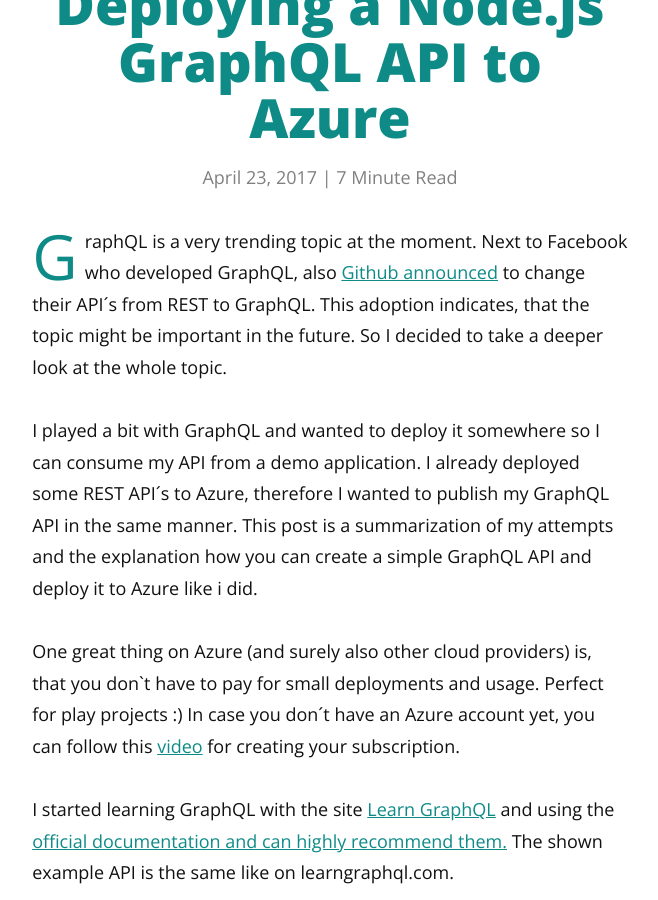
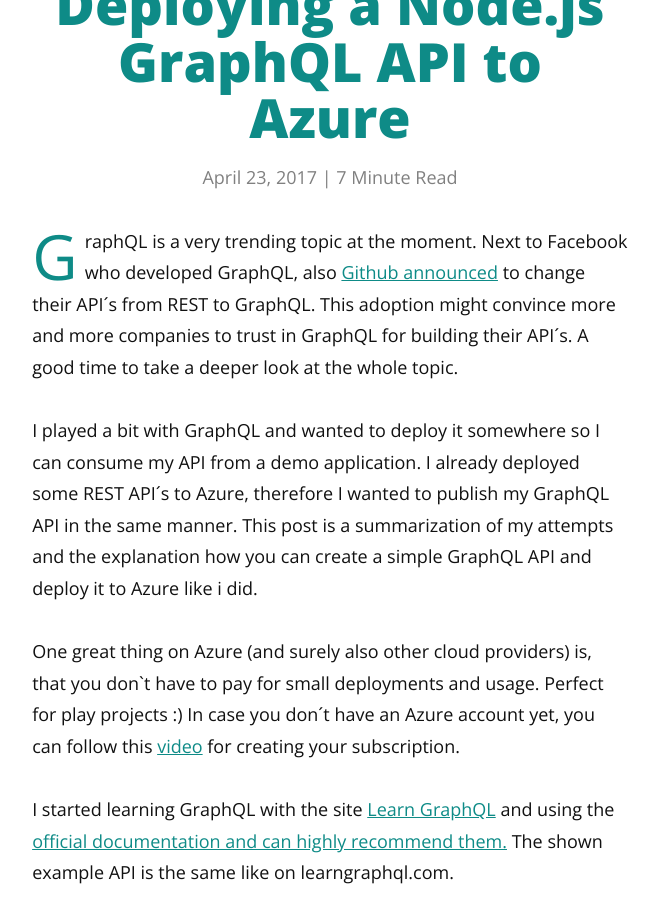
Before and after one commit to kabaehr/kabaehr.github.io, a Jekyll site: the page built from _posts/2017-04-23-deploying-a-node.js-graphql-api-to-azure.md, in a window 1280 px wide and 900 px high, scrolled down 334 px. Shown: the whole window, without its empty margins (310-968 px from the left). Built offline with Jekyll 4.4.1, drawn with Linux system fonts in a browser that asks for light colours; nearby versions of some CDN libraries.

Commit message:
changed the intro text

```diff
--- a/_posts/2017-04-23-deploying-a-node.js-graphql-api-to-azure.md
+++ b/_posts/2017-04-23-deploying-a-node.js-graphql-api-to-azure.md
@@ -8,7 +8,7 @@
 
 
 <span class="dropcap">G</span>raphQL is a very trending topic at the moment. Next to Facebook who developed GraphQL, also <a href="https://githubengineering.com/the-github-graphql-api/
-" title="link to announcement"> Github announced</a> to change their API´s from REST to GraphQL. This adoption indicates, that the topic might be important in the future. So I decided to take a deeper look at the whole topic.
+" title="link to announcement"> Github announced</a> to change their API´s from REST to GraphQL. This adoption might convince more and more companies to trust in GraphQL for building their API´s. A good time to take a deeper look at the whole topic.
 
 I played a bit with GraphQL and wanted to deploy it somewhere so I can consume my API from a demo application. I already deployed some REST API´s to Azure, therefore I wanted to publish my GraphQL API in the same manner. This post is a summarization of my attempts and the explanation how you can create a simple GraphQL API and deploy it to Azure like i did.
 
```
